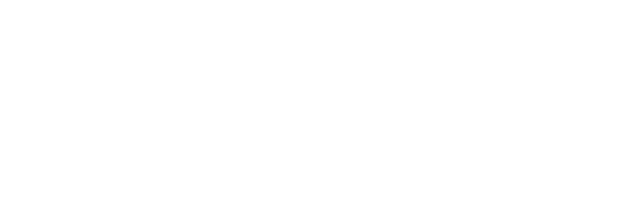
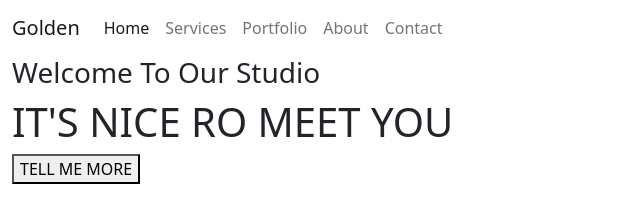
Before and after one commit to Deviatkina/Project_Golden, a website: page index.html in a window 1280 px wide. Shown: the whole page, without its empty margins (0-640 px from the left). Drawn offline with nearby package versions, Linux system fonts and the light colour scheme.

Commit message:
Add section header

```diff
--- a/index.html
+++ b/index.html
@@ -23,7 +23,41 @@
 
 </head>
 <body>
+    <header>
+        <div class="container-fluid">
+            <nav class="navbar navbar-expand-md navbar-light" style="background-color: none">
+                <a class="navbar-brand" href="#">Golden</a>
+                    <button class="navbar-toggler" type="button" data-bs-toggle="collapse" data-bs-target="#navbarNav" aria-controls="navbarNav" aria-expanded="false" aria-label="Toggle navigation">
+                    <span class="navbar-toggler-icon"></span>
+                    </button>
+                <div class="collapse navbar-collapse" id="navbarNav">
+                <ul class="navbar-nav">
+                    <li class="nav-item">
+                        <a class="nav-link active" aria-current="page" href="#">Home</a>
+                    </li>
+                    <li class="nav-item">
+                        <a class="nav-link" href="#">Services</a>
+                    </li>
+                    <li class="nav-item">
+                        <a class="nav-link" href="#">Portfolio</a>
+                    </li>
+                    <li class="nav-item">
+                        <a class="nav-link" href="#">About</a>
+                    </li>
+                    <li class="nav-item">
+                        <a class="nav-link" href="#">Contact</a>
+                    </li>
+                </ul>
+            </nav>
 
+            <div class="splash">
+                <h3>Welcome To Our Studio</h3>
+                <h1>IT'S NICE RO MEET YOU</h1>
+                <button class="splash-button">TELL ME MORE</button>
+            </div>
+
+        </div>
+    </header>
 </body>
 
 </html>
```
